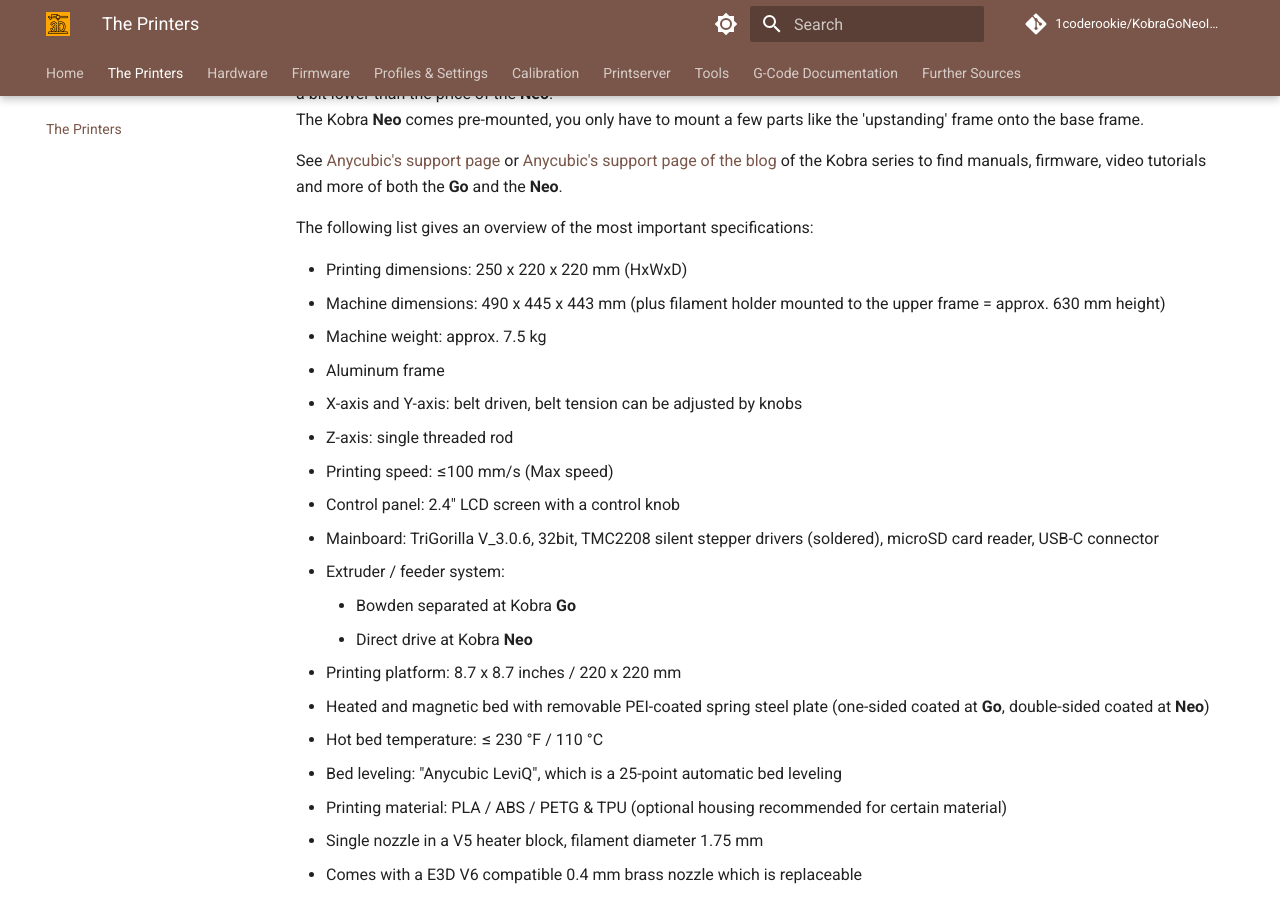
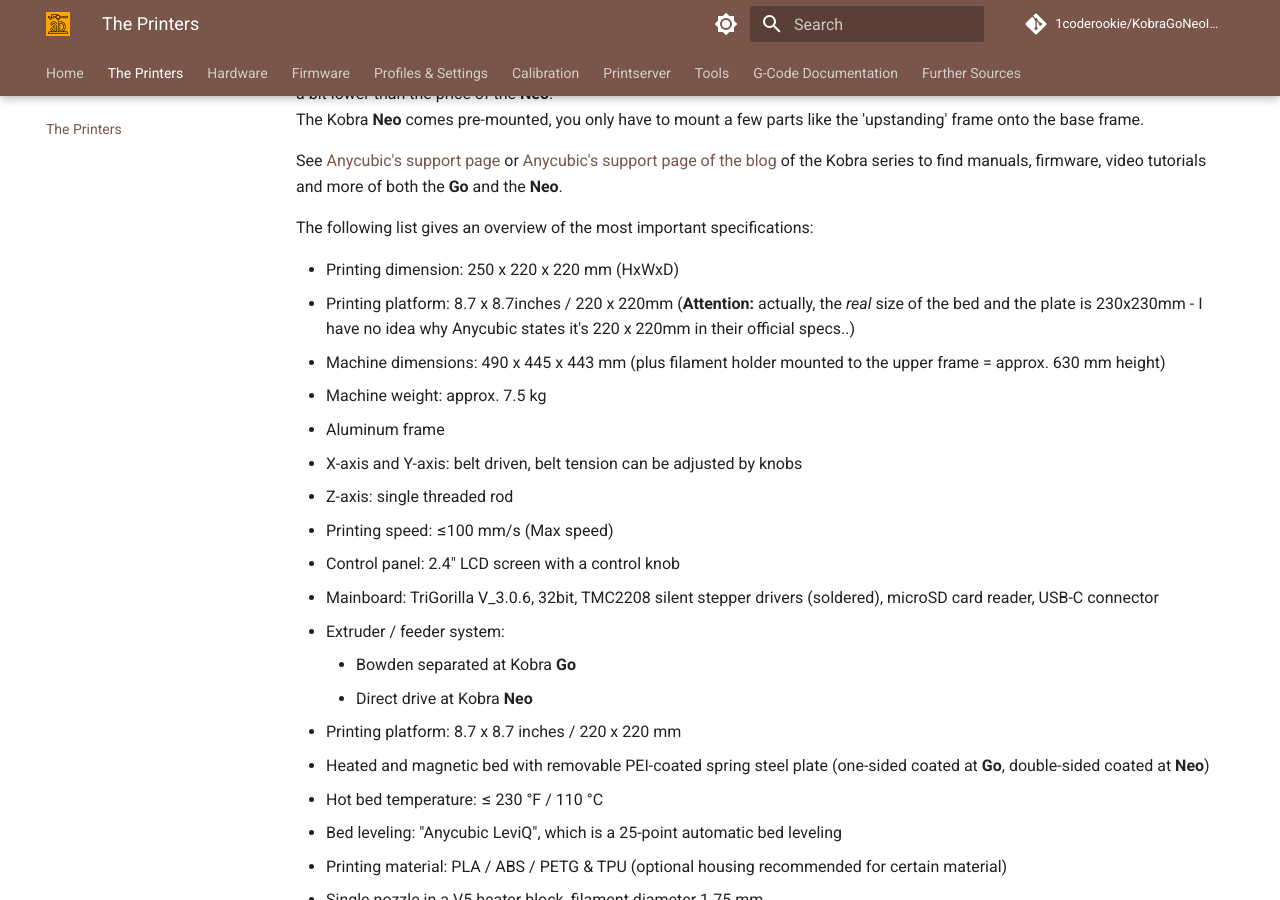
Before and after one commit to 1coderookie/KobraGoNeoInsights, an MkDocs documentation site: the page built from docs/printers.md, in a window 1280 px wide and 900 px high, scrolled down 393 px. Built offline with MkDocs 1.6.1 and Material for MkDocs 9.7.7, drawn with Linux system fonts in a browser that asks for light colours; comment, search, counter and statistics services are not loaded.

Commit message:
Update printers.md

```diff
--- a/docs/printers.md
+++ b/docs/printers.md
@@ -19,7 +19,8 @@
 
 The following list gives an overview of the most important specifications:
 
-- Printing dimensions: 250 x 220 x 220 mm (HxWxD)
+- Printing dimension: 250 x 220 x 220 mm (HxWxD)
+- Printing platform: 8.7 x 8.7inches / 220 x 220mm (**Attention:** actually, the *real* size of the bed and the plate is 230x230mm - I have no idea why Anycubic states it's 220 x 220mm in their official specs..)
 - Machine dimensions: 490 x 445 x 443 mm (plus filament holder mounted to the upper frame = approx. 630 mm height)
 - Machine weight: approx. 7.5 kg
 - Aluminum frame
```
